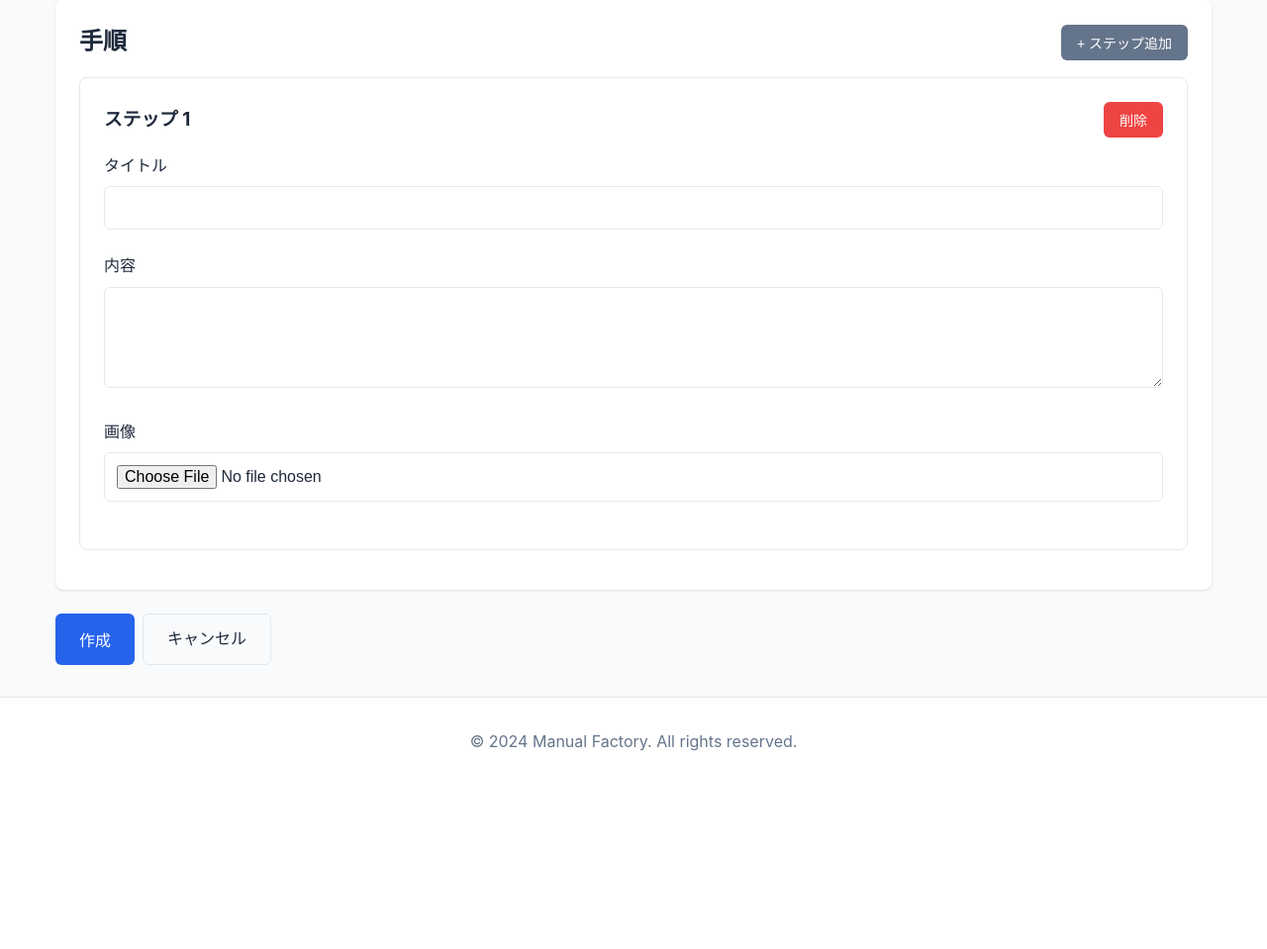
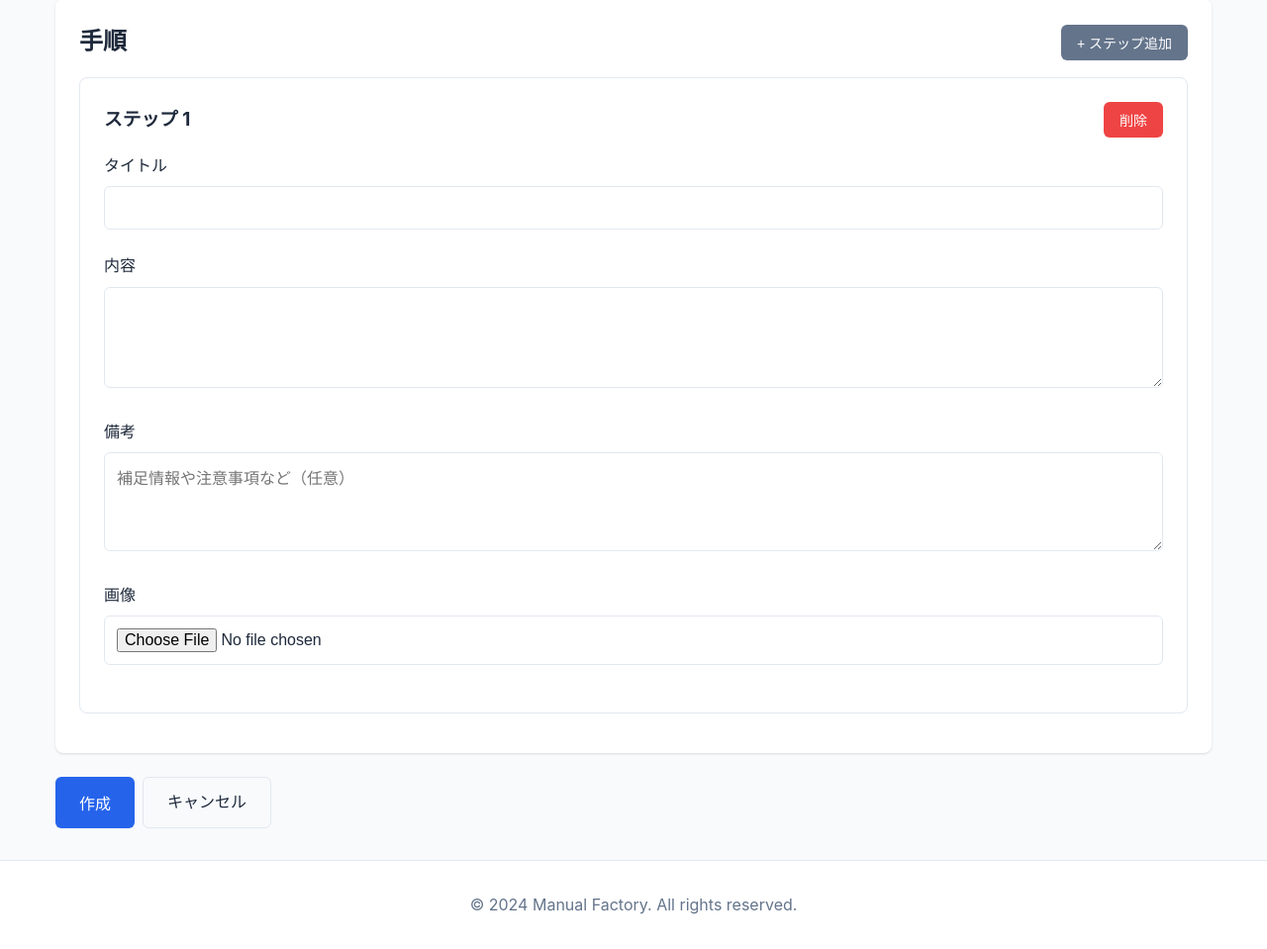
Before and after one commit to towakey/manual_factory, a Flask app: page /manuals/create in a window 1280 px wide. Shown: the part 812-1771 px from the top of the page at 99% size. Before the commit the page ends 1571 px from the top, so only its background shows below. Run offline with Flask 3, Linux system fonts and the light colour scheme; the visitor is signed in with stand-in values (Sample User, id 1); data comes from the database, SQL or seed files in the repository.

Commit message:
備考欄の追加

```diff
--- a/app.py
+++ b/app.py
@@ -369,6 +369,7 @@ def manual_create():
         for i in range(1, step_count + 1):
             step_title = request.form.get(f'step_title_{i}')
             step_content = request.form.get(f'step_content_{i}')
+            step_notes = request.form.get(f'step_notes_{i}', '')
 
             if not step_title or not step_content:
                 continue
@@ -381,8 +382,9 @@ def manual_create():
 
             # Sanitize content
             step_content = sanitize_html(step_content)
+            step_notes = sanitize_html(step_notes) if step_notes else None
 
-            ManualStep.create(manual_id, i, step_title, step_content, image_path)
+            ManualStep.create(manual_id, i, step_title, step_content, step_notes, image_path)
 
         # Create history
         ManualHistory.create(manual_id, current_user['id'], 'created')
@@ -437,6 +439,7 @@ def manual_edit(manual_id):
         for i in range(1, step_count + 1):
             step_title = request.form.get(f'step_title_{i}')
             step_content = request.form.get(f'step_content_{i}')
+            step_notes = request.form.get(f'step_notes_{i}', '')
 
             if not step_title or not step_content:
                 continue
@@ -454,8 +457,9 @@ def manual_edit(manual_id):
 
             # Sanitize content
             step_content = sanitize_html(step_content)
+            step_notes = sanitize_html(step_notes) if step_notes else None
 
-            ManualStep.create(manual_id, i, step_title, step_content, image_path)
+            ManualStep.create(manual_id, i, step_title, step_content, step_notes, image_path)
 
         # Create history
         ManualHistory.create(manual_id, current_user['id'], 'updated')
--- a/app/models.py
+++ b/app/models.py
@@ -216,20 +216,20 @@ class ManualStep:
     """Manual step model"""
 
     @staticmethod
-    def create(manual_id, step_number, title, content, image_path=None):
+    def create(manual_id, step_number, title, content, notes=None, image_path=None):
         """Create a new step"""
         query = """
-            INSERT INTO manual_steps (manual_id, step_number, title, content, image_path)
-            VALUES (?, ?, ?, ?, ?)
+            INSERT INTO manual_steps (manual_id, step_number, title, content, notes, image_path)
+            VALUES (?, ?, ?, ?, ?, ?)
         """
-        return execute_query(query, (manual_id, step_number, title, content, image_path))
+        return execute_query(query, (manual_id, step_number, title, content, notes, image_path))
 
     @staticmethod
     def create_many(steps_data):
         """Create multiple steps at once"""
         query = """
-            INSERT INTO manual_steps (manual_id, step_number, title, content, image_path)
-            VALUES (?, ?, ?, ?, ?)
+            INSERT INTO manual_steps (manual_id, step_number, title, content, notes, image_path)
+            VALUES (?, ?, ?, ?, ?, ?)
         """
         return execute_many(query, steps_data)
 
@@ -242,7 +242,7 @@ class ManualStep:
     @staticmethod
     def update(step_id, **kwargs):
         """Update step"""
-        allowed_fields = ['step_number', 'title', 'content', 'image_path']
+        allowed_fields = ['step_number', 'title', 'content', 'notes', 'image_path']
         updates = []
         params = []
 
--- a/schema.sql
+++ b/schema.sql
@@ -34,6 +34,7 @@ CREATE TABLE IF NOT EXISTS manual_steps (
     step_number INTEGER NOT NULL,
     title TEXT NOT NULL,
     content TEXT NOT NULL,
+    notes TEXT,
     image_path TEXT,
     created_at TIMESTAMP DEFAULT CURRENT_TIMESTAMP,
     updated_at TIMESTAMP DEFAULT CURRENT_TIMESTAMP,
--- a/static/js/main.js
+++ b/static/js/main.js
@@ -37,6 +37,10 @@ function addStep() {
             <div class="form-group">
                 <label class="form-label">内容</label>
                 <textarea name="step_content_${stepCounter}" class="form-control" rows="4" required></textarea>
+            </div>
+            <div class="form-group">
+                <label class="form-label">備考</label>
+                <textarea name="step_notes_${stepCounter}" class="form-control" rows="2" placeholder="補足情報や注意事項など（任意）"></textarea>
             </div>
             <div class="form-group">
                 <label class="form-label">画像</label>
--- a/templates/manuals/detail.html
+++ b/templates/manuals/detail.html
@@ -52,6 +52,12 @@
             <h3 style="margin: 0;">{{ step.title }}</h3>
         </div>
         <div style="white-space: pre-wrap;">{{ step.content }}</div>
+        {% if step.notes %}
+        <div style="margin-top: 1rem; padding: 0.75rem; background-color: var(--background); border-left: 3px solid var(--primary-color); border-radius: 0.375rem;">
+            <strong style="color: var(--primary-color);">📝 備考:</strong>
+            <div style="white-space: pre-wrap; margin-top: 0.5rem;">{{ step.notes }}</div>
+        </div>
+        {% endif %}
         {% if step.image_path %}
         <img src="{{ url_for('uploaded_file', filename=step.image_path) }}" alt="{{ step.title }}" class="step-image">
         {% endif %}
--- a/templates/manuals/form.html
+++ b/templates/manuals/form.html
@@ -70,6 +70,10 @@
                         <textarea name="step_content_{{ loop.index }}" class="form-control" rows="4" required>{{ step.content }}</textarea>
                     </div>
                     <div class="form-group">
+                        <label class="form-label">備考</label>
+                        <textarea name="step_notes_{{ loop.index }}" class="form-control" rows="2" placeholder="補足情報や注意事項など（任意）">{{ step.notes or '' }}</textarea>
+                    </div>
+                    <div class="form-group">
                         <label class="form-label">画像</label>
                         {% if step.image_path %}
                         <div class="mb-1">
@@ -95,6 +99,10 @@
                     <div class="form-group">
                         <label class="form-label">内容</label>
                         <textarea name="step_content_1" class="form-control" rows="4" required></textarea>
+                    </div>
+                    <div class="form-group">
+                        <label class="form-label">備考</label>
+                        <textarea name="step_notes_1" class="form-control" rows="2" placeholder="補足情報や注意事項など（任意）"></textarea>
                     </div>
                     <div class="form-group">
                         <label class="form-label">画像</label>
```
Also changed, not shown: requirements_plan.md (+1 -1 lines).
